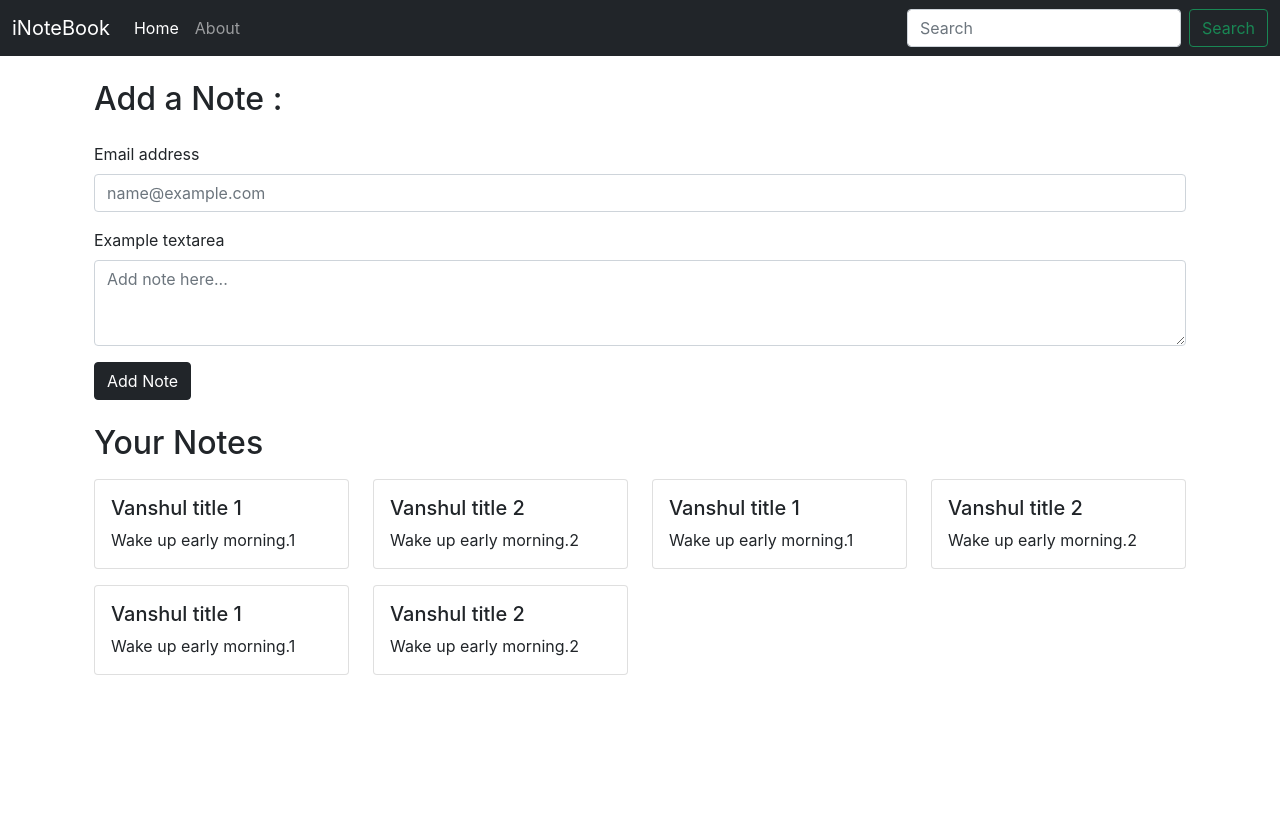
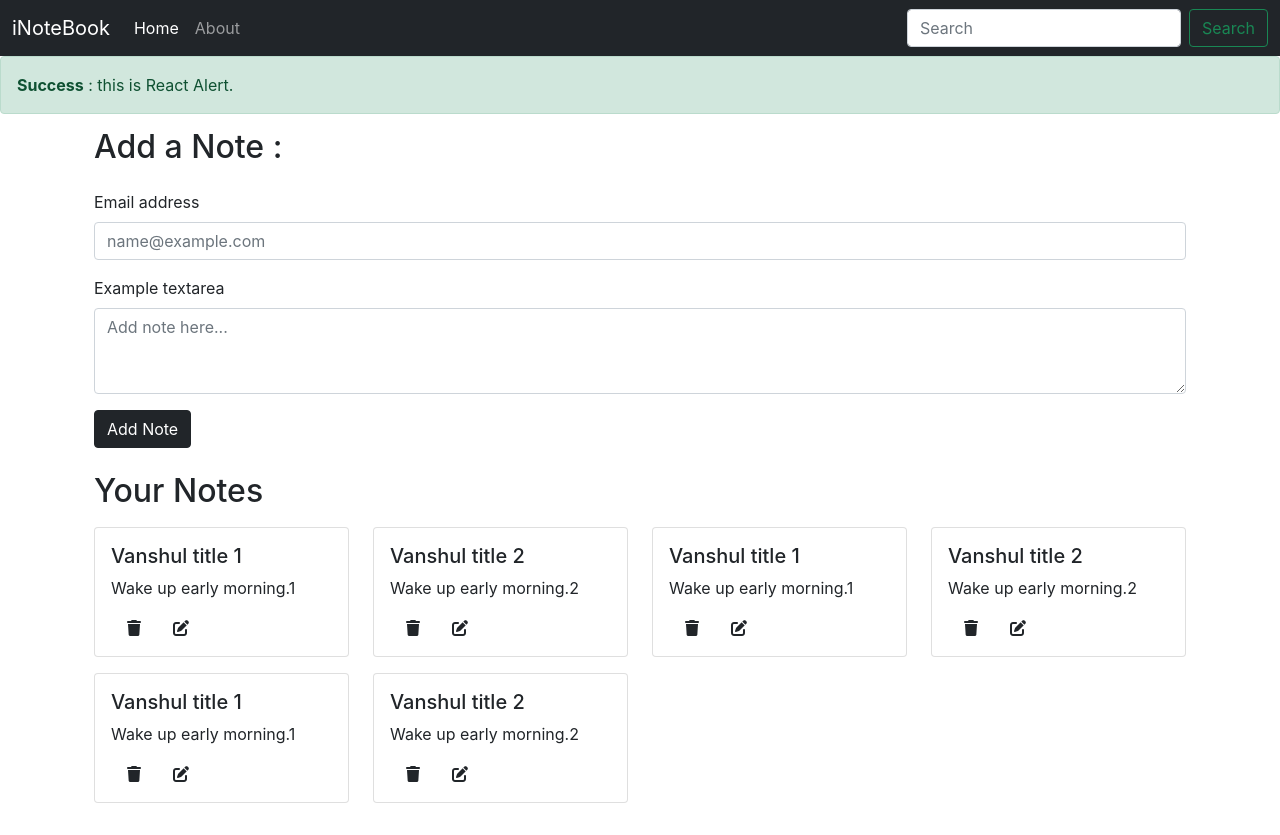
Before and after one commit to vanshul22/iNoteBook-MongoDB-ExpressJS-ReactJS-NodeJS, a React (Create React App) app in the folder inotebook/: page / in a window 1280 px wide. Before the commit the page ends 800 px from the top, so only its background shows below. Built offline with nearby package versions, Linux system fonts and the light colour scheme.

Commit message:
Version 2.5.1 : Added Font Awesome kit and their logos in notesItem component; Added Alert component with dummy text.

```diff
--- a/inotebook/public/index.html
+++ b/inotebook/public/index.html
@@ -32,6 +32,8 @@
   <noscript>You need to enable JavaScript to run this app.</noscript>
   <div id="root"></div>
 
+  <!-- Font Awesome Kit -->
+  <script src="https://kit.fontawesome.com/32b38c2c7e.js" crossorigin="anonymous"></script>
   <!-- Bootstrap Bundle with Popper -->
   <script src="https://cdn.jsdelivr.net/npm/bootstrap@5.0.2/dist/js/bootstrap.bundle.min.js"
     integrity="sha384-MrcW6ZMFYlzcLA8Nl+NtUVF0sA7MsXsP1UyJoMp4YLEuNSfAP+JcXn/tWtIaxVXM"
--- a/inotebook/src/App.js
+++ b/inotebook/src/App.js
@@ -4,6 +4,7 @@ import Navbar from "./Components/Navbar";
 import Home from './Components/Home';
 import About from './Components/About';
 import NoteState from './Context/notes/NotesState';
+import Alert from './Components/Alert';
 
 function App() {
   return (
@@ -11,6 +12,7 @@ function App() {
       <NoteState>
         <Router>
           <Navbar />
+            <Alert msg="this is React Alert." typ="success"/>
           <div className="container">
             <Routes>
               <Route exact path="/" element={<Home />} />
--- /dev/null
+++ b/inotebook/src/Components/Alert.js
@@ -0,0 +1,20 @@
+import React from 'react';
+
+function Alert(props) {
+    // to Capitalize first word of Alerts (success -> Success).
+    const capatilize = (word) => {
+        const lower = word.toLowerCase();
+        return lower.charAt(0).toUpperCase() + lower.slice(1);
+    };
+
+    return (
+        // Given a height to this div element so that our alert will fit inside div always.
+        <div style={{height:"3em"}}>
+            <div className={`alert alert-${props.typ} alert-dismissible fade show`} role="alert">
+                <strong>{capatilize(props.typ)}</strong> : {props.msg}
+            </div>
+        </div>
+    );
+};
+
+export default Alert;
--- a/inotebook/src/Components/NoteItem.js
+++ b/inotebook/src/Components/NoteItem.js
@@ -8,6 +8,8 @@ const NoteItem = (props) => {
                 <div className="card-body">
                     <h5 className="card-title">{note.title}</h5>
                     <p className="card-text">{note.description}</p>
+                    <i className="fa-solid fa-trash mx-3" />
+                    <i className="fa-solid fa-edit mx-3" />
                 </div>
             </div>
         </div>
--- a/inotebook/src/Components/Notes.js
+++ b/inotebook/src/Components/Notes.js
@@ -4,11 +4,12 @@ import NoteItem from './NoteItem';
 
 const Notes = () => {
     const context = useContext(contextValue);
-    const { notes, setNotes } = context;
+    // eslint-disable-next-line
+    const { notes } = context;
     return (
         <div className='row my-3'>
             <h2>Your Notes</h2>
-            {notes.map((note) => <NoteItem note={note} />)}
+            {notes.map((note) => <NoteItem key={note._id} note={note} />)}
         </div>
     );
 };
--- a/inotebook/src/Context/notes/NotesState.js
+++ b/inotebook/src/Context/notes/NotesState.js
@@ -5,7 +5,7 @@ const NoteState = (props) => {
 
     const notesInitial = [
         {
-            "_id": "6293dde91df4e29c56bfd045",
+            "_id": "6293dde91df4ee29c56bfd045",
             "user": "6293db6d2472acd8c9425130",
             "title": "Vanshul title 1",
             "description": "Wake up early morning.1",
@@ -14,7 +14,7 @@ const NoteState = (props) => {
             "__v": 0
         },
         {
-            "_id": "6293dde91df4e29c56bfd045",
+            "_id": "6293dde91df4er29c56bfd045",
             "user": "6293db6d2472acd8c9425130",
             "title": "Vanshul title 2",
             "description": "Wake up early morning.2",
@@ -23,7 +23,7 @@ const NoteState = (props) => {
             "__v": 0
         },
         {
-            "_id": "6293dde91df4e29c56bfd045",
+            "_id": "6293dde91dfu4e29c56bfd045",
             "user": "6293db6d2472acd8c9425130",
             "title": "Vanshul title 1",
             "description": "Wake up early morning.1",
@@ -32,7 +32,7 @@ const NoteState = (props) => {
             "__v": 0
         },
         {
-            "_id": "6293dde91df4e29c56bfd045",
+            "_id": "6293dde91df4e29c5w6bfd045",
             "user": "6293db6d2472acd8c9425130",
             "title": "Vanshul title 2",
             "description": "Wake up early morning.2",
@@ -41,7 +41,7 @@ const NoteState = (props) => {
             "__v": 0
         },
         {
-            "_id": "6293dde91df4e29c56bfd045",
+            "_id": "6293dde9d1df4e29c56bfd045",
             "user": "6293db6d2472acd8c9425130",
             "title": "Vanshul title 1",
             "description": "Wake up early morning.1",
@@ -50,7 +50,7 @@ const NoteState = (props) => {
             "__v": 0
         },
         {
-            "_id": "6293dde91df4e29c56bfd045",
+            "_id": "6293dde91df4e29c56bhfd045",
             "user": "6293db6d2472acd8c9425130",
             "title": "Vanshul title 2",
             "description": "Wake up early morning.2",
--- a/inotebook/src/index.css
+++ b/inotebook/src/index.css
@@ -11,3 +11,7 @@ code {
   font-family: source-code-pro, Menlo, Monaco, Consolas, 'Courier New',
     monospace;
 }
+
+i {
+  cursor: pointer;
+}
```
